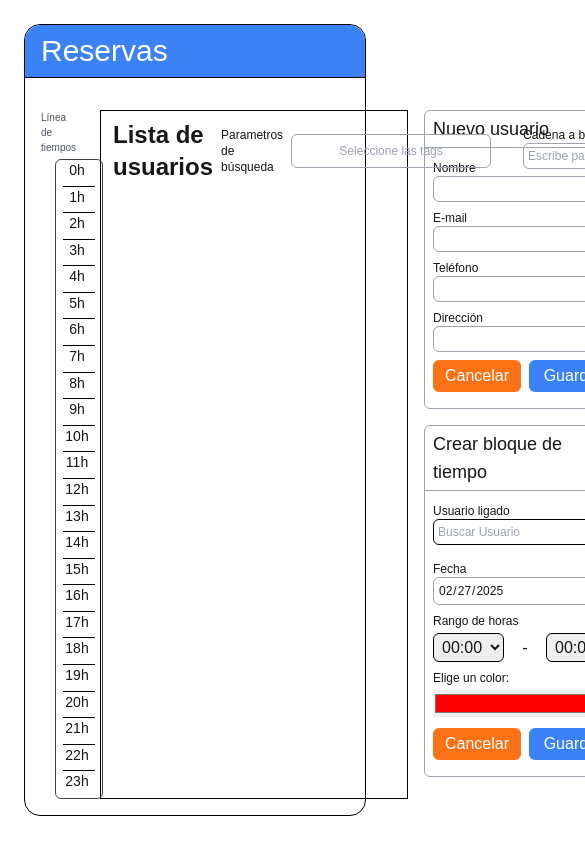
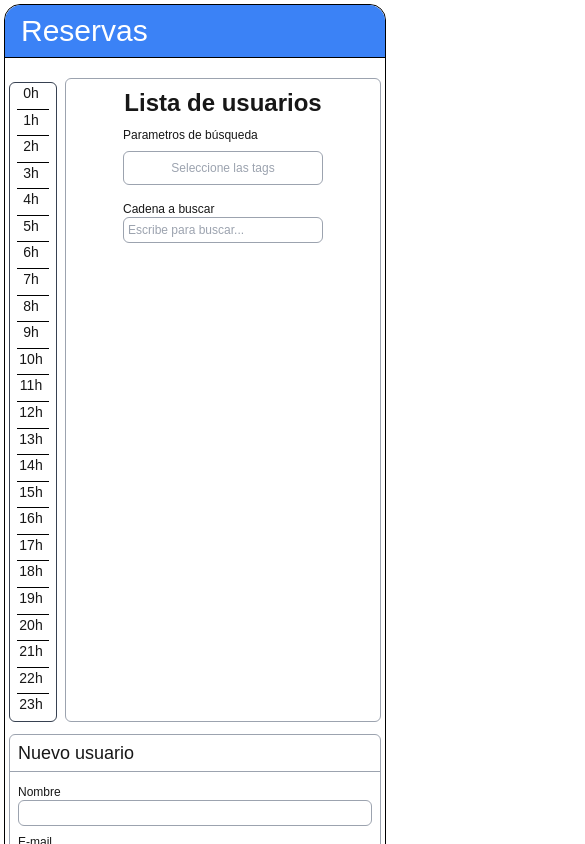
Before and after one commit to JoseMolina94/reservations-app-test, a Next.js app: page / in a window 390 px wide. Shown: the top 844 px of the page, 585 px wide, since content can reach past the window. Built offline with nearby package versions, Linux system fonts and the light colour scheme.

Commit message:
basic responsive

```diff
--- a/src/app/page.tsx
+++ b/src/app/page.tsx
@@ -8,28 +8,30 @@ import AddBlockTimeForm from "@/components/AddBlockTimeForm";
 export default function Home() {
   return (
     <ReservationContextProvider>
-      <div className="w-auto h-auto border rounded-2xl m-6" >
+      <div className="w-auto h-auto border rounded-2xl m-1 lg:m-6" >
         <div className=" bg-blue-500 text-white border-b font-medium rounded-t-2xl text-3xl px-4 py-2 mb-4" >
           Reservas
         </div>
 
-        <div className="p-4 flex gap-6">
-          <div className="space-y-1 space-x-3.5 h-fit w-fit" >
-            <div className="text-gray-600 text-xss" >Línea de tiempos</div>
-            <BlockTime totalHeight={640} />
+        <div className="flex items-center gap-2 flex-col lg:flex-row ">
+          <div className="lg:p-4 p-1 flex gap-2 lg:gap-4 w-full">
+            <div className="space-y-1 lg:space-x-3.5 h-fit w-fit" >
+              <div className="text-gray-600 text-xss hidden lg:block " >Línea de tiempos</div>
+              <BlockTime totalHeight={640} />
+            </div>
+
+            <div className="w-full flex-1 flex lg:pl-0 pl-12 gap-4">
+              <UsersList />
+            </div>
           </div>
 
-
-          <div className="w-full flex-1 flex gap-4">
-            <UsersList />
-            <div className="space-y-4">
+          <div className="w-full lg:w-fit px-1 lg:pr-4 flex gap-4">
+            <div className="space-y-4 w-full block md:flex lg:block lg:space-y-4 md:gap-2 items-start md:space-y-0">
               <AddOrEditUserForm />
               <AddBlockTimeForm />
             </div>
           </div>
-
         </div>
-
       </div>
     </ReservationContextProvider>
   );
--- a/src/components/UserCard/index.tsx
+++ b/src/components/UserCard/index.tsx
@@ -17,28 +17,28 @@ export default function UserCard({ reservation }: UserCardProps) {
 
   return (
     <div
-      className={`border-t cursor-pointer border-b grid grid-cols-6 justify-center items-center px-3 py-2
+      className={`border-t border-gray-400 cursor-pointer border-b grid grid-cols-2 md:grid-cols-6 lg:grid-cols-12 justify-center items-center px-3 py-2
         ${((userSelected?.id || '') === reservation?.user.id) && 'bg-slate-200'}`
       }
       onClick={() => onClick()}
     >
-      <div>
+      <div className="col-span-1">
         <img
           src={avatar}
           alt={reservation?.user.name}
-          className="w-10 h-10 rounded-full"
+          className=" w-16 h-16 lg:w-10 lg:h-10 rounded-full"
         />
       </div>
-      <p>{reservation?.user?.name}</p>
-      <p>{reservation?.user?.phone}</p>
-      <p>{reservation?.user?.email}</p>
-      <p>{reservation?.user?.address}</p>
+      <p className="col-span-2 truncate">{reservation?.user?.name}</p>
+      <p className="col-span-2 md:col-span-3 lg:col-span-1 truncate">{reservation?.user?.phone}</p>
+      <p className="col-span-2 md:col-span-3 truncate">{reservation?.user?.email}</p>
+      <p className="col-span-2 lg:col-span-4 truncate">{reservation?.user?.address}</p>
 
       <div
         style={{
           backgroundColor: reservation?.color
         }}
-        className="w-8 h-8 rounded-md opacity-75"
+        className=" w-full h-4 md:w-8 md:h-8 rounded-md opacity-75 col-span-2 md:col-span-1"
       />
       <div />
     </div>
--- a/src/components/UsersList/UserListFilter.tsx
+++ b/src/components/UsersList/UserListFilter.tsx
@@ -35,8 +35,8 @@ export default function UserListFilter (props : UserListFilterProps) {
   }
 
   return (
-    <div className="flex gap-8 justify-center w-fit h-max">
-      <div className="flex gap-2 items-center justify-center">
+    <div className="flex flex-col gap-4 lg:gap-8 md:items-center justify-center w-fit h-max">
+      <div className="flex flex-col gap-2 md:flex-row md:items-center justify-center">
         <p className="text-xs" >Parametros de búsqueda</p>
         <TagSelector
           tagsList={filterTags}
@@ -46,12 +46,12 @@ export default function UserListFilter (props : UserListFilterProps) {
       </div>
 
 
-      <div className="block">
+      <div className="block w-full">
         <p className="text-xs">Cadena a buscar</p>
         <input
           type="text"
           placeholder="Escribe para buscar..."
-          className="text-xs border border-gray-400 px-1 py-1 rounded-md"
+          className="text-xs border border-gray-400 px-1 w-full py-1 rounded-md"
           onChange={(e) => onChangeInput(e)}
           value={filter?.search || ''}
         />
--- a/src/components/UsersList/index.tsx
+++ b/src/components/UsersList/index.tsx
@@ -32,8 +32,8 @@ export default function UsersList () {
   };
 
   return (
-    <div className="border w-full flex-1">
-      <div className="flex gap-2 justify-between items-center px-3 py-2" >
+    <div className="border border-gray-400 rounded-md w-full flex-1">
+      <div className="flex flex-col gap-2 justify-between items-center px-3 py-2" >
         <h1 className="text-2xl font-semibold" >Lista de usuarios</h1>
         <div>
           <UserListFilter
@@ -42,7 +42,7 @@ export default function UsersList () {
           />
         </div>
       </div>
-      <div>
+      <div className="max-h-[644px] overflow-y-auto overflow-x-hidden" >
         {
           !reservationsLoading &&
           <div>
```
